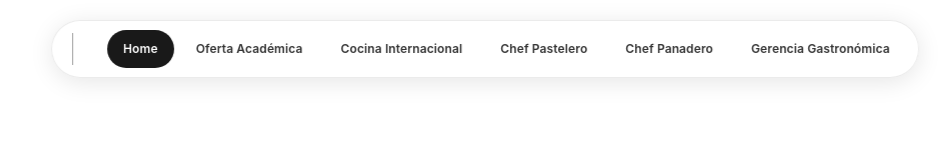
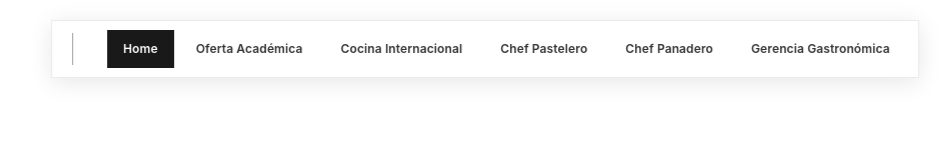
Before and after one commit to arizon-ai/la-new-cuisine, a React (Vite) app in the folder app/: page / in a window 1280 px wide. Shown: the top 160 px of the page, without its empty margins (155-1106 px from the left). Built offline with nearby package versions, Linux system fonts and the light colour scheme; grey boxes are pictures that could not be loaded.

Commit message:
feat: Introduce initial app structure with React Router and a responsive glassmorphism navigation component.

```diff
--- a/app/src/App.jsx
+++ b/app/src/App.jsx
@@ -46,7 +46,7 @@ function Navigation() {
             : 'rgba(255, 255, 255, 0.85)',
           backdropFilter: 'blur(20px)',
           WebkitBackdropFilter: 'blur(20px)',
-          borderRadius: '50px',
+          borderRadius: '0',
           padding: '8px 12px',
           display: 'flex',
           alignItems: 'center',
@@ -102,7 +102,7 @@ function Navigation() {
               fontSize: '12px',
               letterSpacing: '0.01em',
               transition: 'all 0.25s cubic-bezier(0.4, 0, 0.2, 1)',
-              borderRadius: '30px',
+              borderRadius: '0',
               whiteSpace: 'nowrap',
             }}
             onMouseEnter={(e) => {
```
